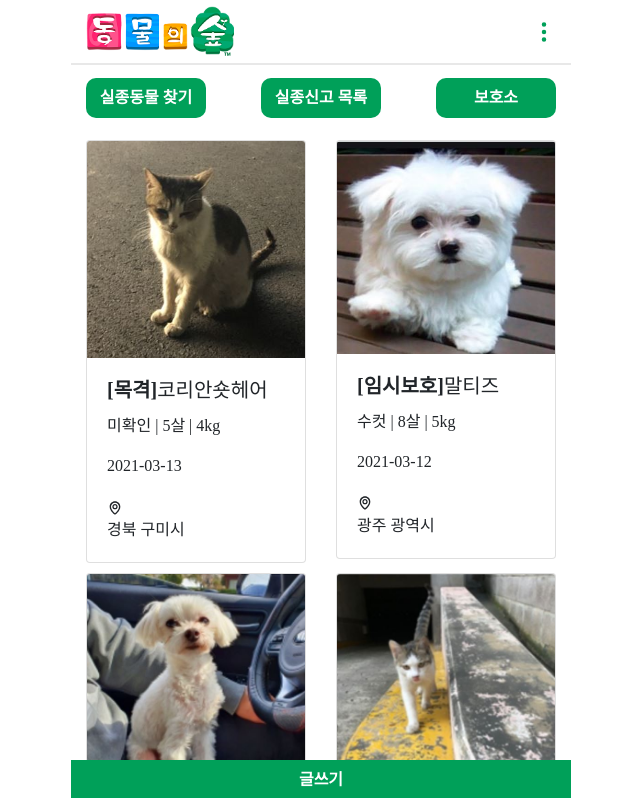
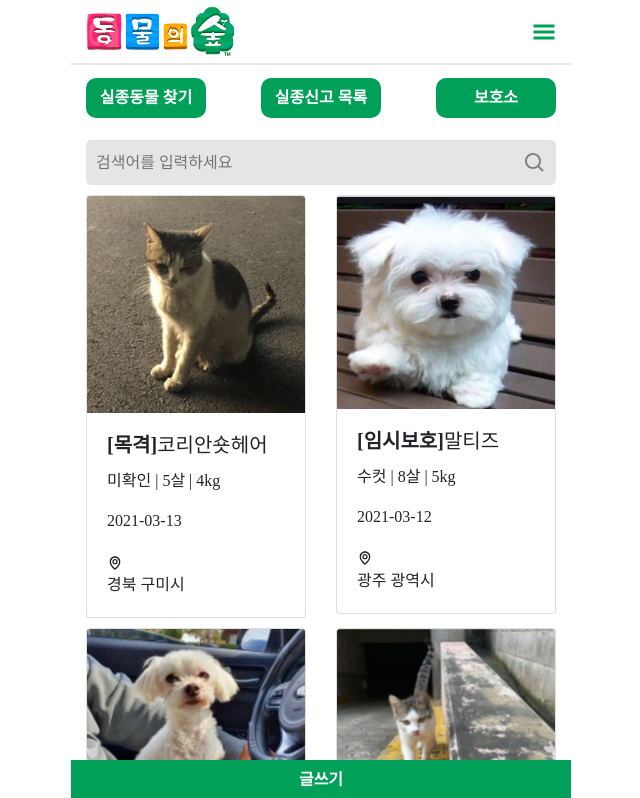
Before and after one commit to imdaxsz/missing-animal-project, a React (Create React App) app in the folder front-end/: page / in a window 1280 px wide. Shown: the top 798 px of the page, without its empty margins (319-959 px from the left). Built offline with nearby package versions, Linux system fonts and the light colour scheme; a web font is replaced by a local one.

Commit message:
검색바 컴포넌트 제작,  ... 아이콘을 햄버거 아이콘으로 변경

```diff
--- a/front-end/src/App.js
+++ b/front-end/src/App.js
@@ -6,6 +6,7 @@ import MainMenu from "./components/MainMenu/MainMenuContainer";
 import WriteButton from "./components/WriteButton/WriteButtonContainer";
 import { createGlobalStyle } from "styled-components";
 import {Link, Route, Switch} from 'react-router-dom'
+
 const GlobalStyle = createGlobalStyle`
   body{
     max-width:500px;
--- a/front-end/src/components/Header/HeaderPresenter.js
+++ b/front-end/src/components/Header/HeaderPresenter.js
@@ -1,6 +1,6 @@
 import styled from "styled-components";
 import React from "react";
-import {BsThreeDotsVertical} from 'react-icons/bs'
+import {GiHamburgerMenu} from 'react-icons/gi'
 import HeaderIcon from '../../assets/img/logo.png'
 const HeaderContainer = styled.div`
   background-color:white;
@@ -27,7 +27,7 @@ function HeaderPresenter() {
     <div>
         <HeaderContainer>
             <HeaderImg src={HeaderIcon}></HeaderImg>
-            <BsThreeDotsVertical size="24" color="#00a059"></BsThreeDotsVertical>
+            <GiHamburgerMenu size="24" color="#00a059"></GiHamburgerMenu>
         </HeaderContainer>
     </div>
   );
--- /dev/null
+++ b/front-end/src/components/SearchBar/SearchBar.js
@@ -0,0 +1,39 @@
+import React from "react";
+import styled from "styled-components";
+import { Col, Row } from "react-bootstrap";
+import { BiSearch } from "react-icons/bi";
+const SearchBarContainer = styled.fieldset`
+  width: 100%;
+  border-radius: 5px;
+  background-color: rgba(0, 0, 0, 0.1);
+  height: 45px;
+  display: flex;
+  align-items: center;
+  margin-bottom:10px;
+`;
+const IconContainer = styled.div`
+  width:10%;
+  text-align-last:center;
+  color:grey;
+`;
+const StyledInput = styled.input`
+  background-color: none;
+  width: 100%;
+  height: 40px;
+  border:none;
+  background-color: rgba(0,0,0,0);
+  padding-left:10px;
+
+`;
+function SearchBar() {
+  return (
+    <>
+      <SearchBarContainer>
+        <StyledInput type="text" placeholder="검색어를 입력하세요" />
+        <IconContainer><BiSearch size="24" /></IconContainer>
+      </SearchBarContainer>
+    </>
+  );
+}
+
+export default SearchBar;
--- a/front-end/src/pages/Main/MainPresenter.js
+++ b/front-end/src/pages/Main/MainPresenter.js
@@ -2,10 +2,11 @@ import { Card, Row, Col } from "react-bootstrap";
 import data from "../../data/data.json";
 import { useState } from "react";
 import { BiMap } from "react-icons/bi";
-
+import SearchBar from '../../components/SearchBar/SearchBar'
 function MainPresenter() {
   return (
     <div>
+      <SearchBar/>
       <Row md={2} xs={2} xl={2} lg={2}>
         {data.map(function (animal, index) {
           return (
```
